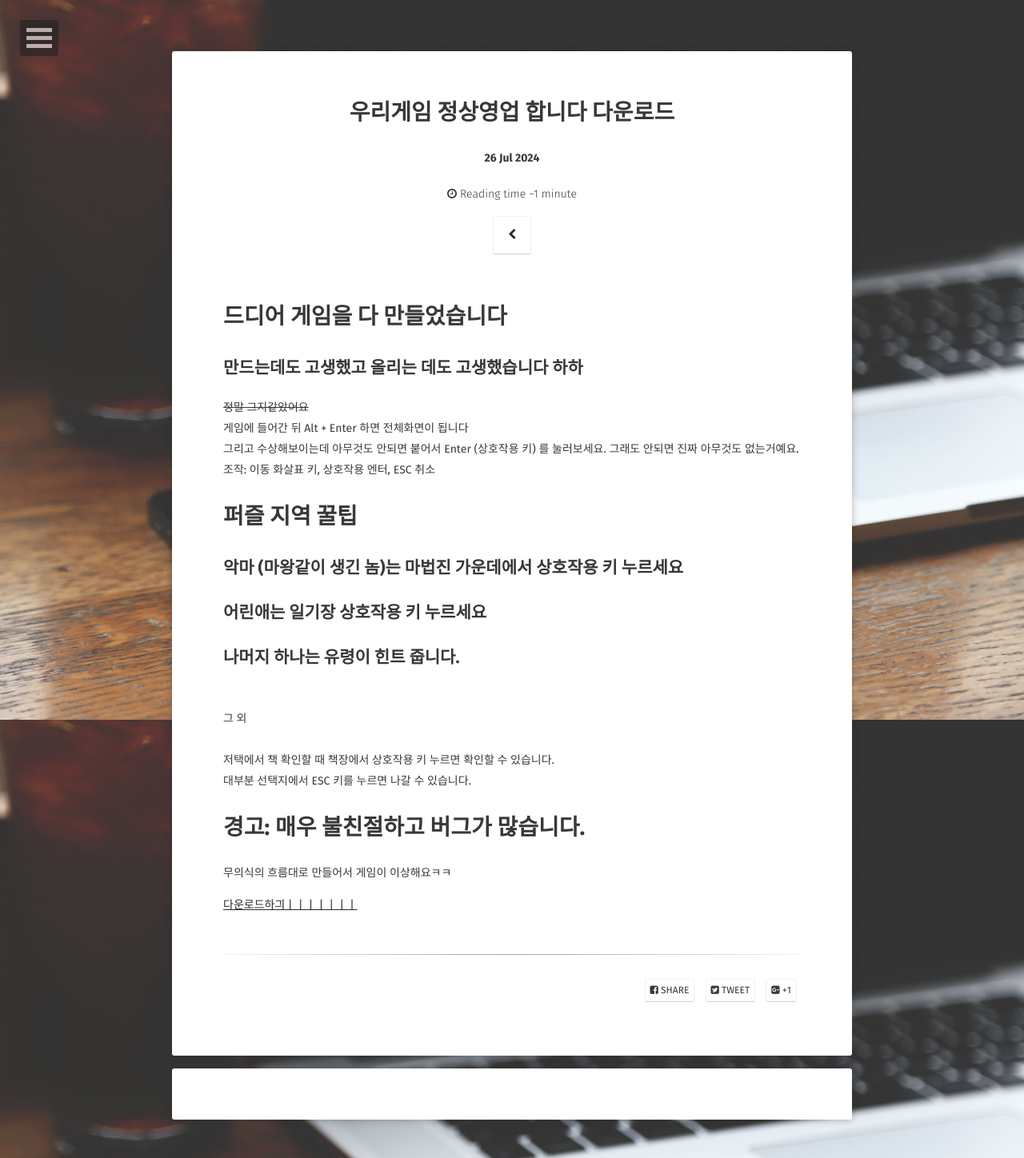
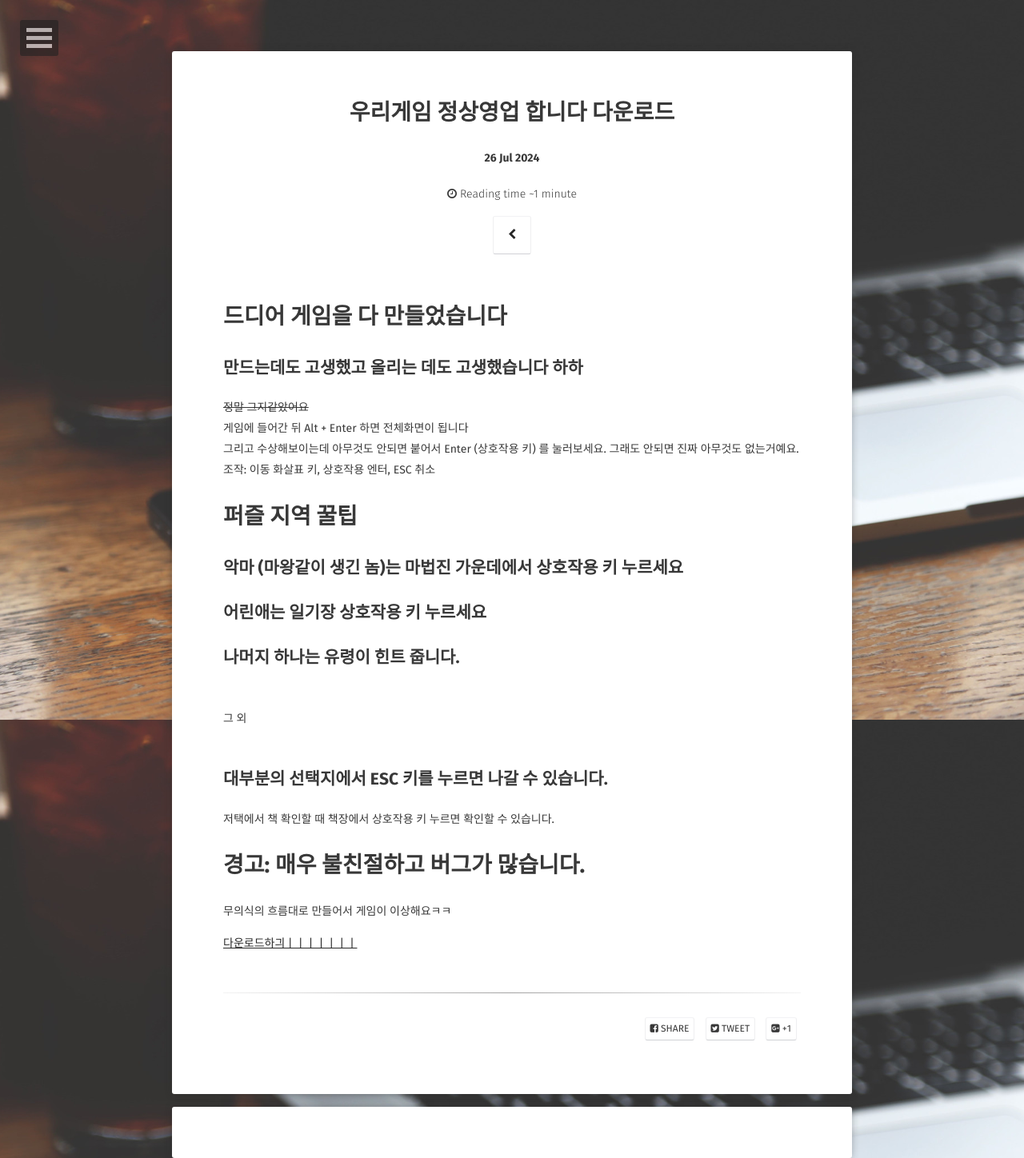
Before and after one commit to SilverTiger152/silvertiger152.github.com, a Jekyll site: the page built from _posts/2025-06-05-project1-download.md, in a window 1280 px wide. Shown: the whole page at 80% size. Built offline with Jekyll 4.4.1, drawn with Linux system fonts in a browser that asks for light colours; some web fonts are replaced; comment, search, counter and statistics services are not loaded.

Commit message:
Update 2025-06-05-project1-download.md

```diff
--- a/_posts/2025-06-05-project1-download.md
+++ b/_posts/2025-06-05-project1-download.md
@@ -20,8 +20,10 @@ comments: true
 <br>
 그 외 <br>
 <br>
-저택에서 책 확인할 때 책장에서 상호작용 키 누르면 확인할 수 있습니다.<br>
-대부분 선택지에서 ESC 키를 누르면 나갈 수 있습니다.
+
+## 대부분의 선택지에서 ESC 키를 누르면 나갈 수 있습니다.
+저택에서 책 확인할 때 책장에서 상호작용 키 누르면 확인할 수 있습니다.
+
 
 # 경고: 매우 불친절하고 버그가 많습니다.
 무의식의 흐름대로 만들어서 게임이 이상해요ㅋㅋ
```
